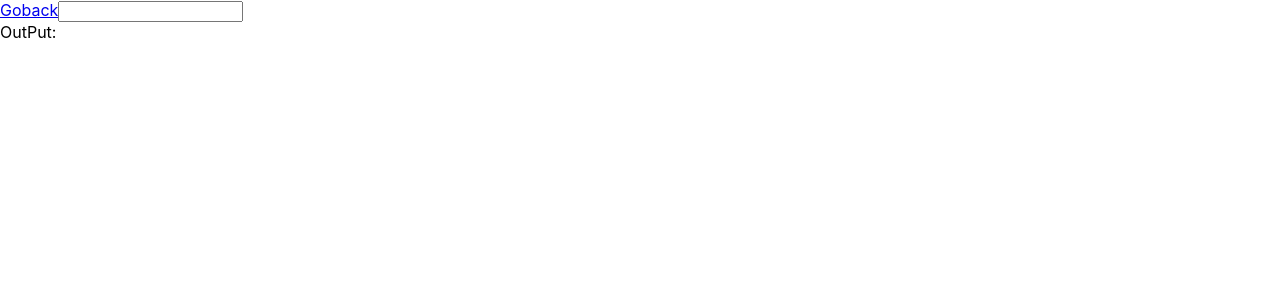
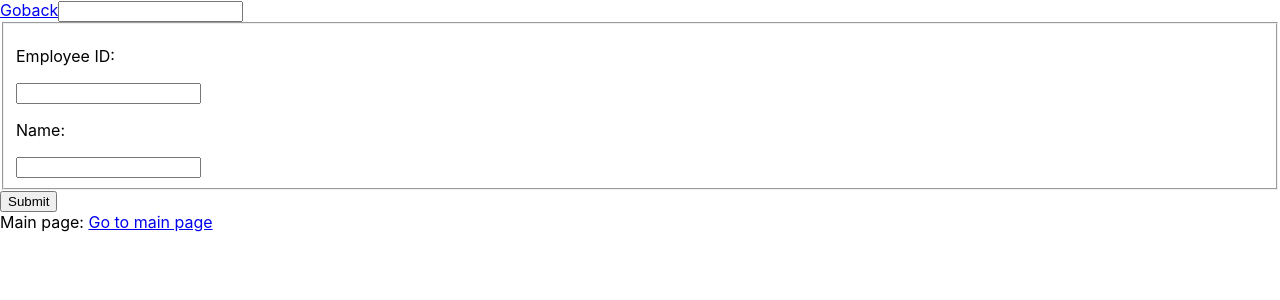
Before and after one commit to RajeshGoriga/my-app, a React (Create React App) app: page /statechange in a window 1280 px wide. Shown: the top 300 px of the page. Built offline with nearby package versions, Linux system fonts and the light colour scheme.

Commit message:
changes in Stateliftparent

```diff
--- a/src/App.css
+++ b/src/App.css
@@ -40,23 +40,26 @@
   width: 100%;
   height: 150;
   display: flex;
-  justify-content: center;
-  align-items: center;
+justify-content: center;
+  align-items: right;
 }
-
-table {
-  border: 2px solid rgb(139, 34, 99);
-  width: 800px;
-  height: 200px;
+table,  tr, td {
+  border: 1px solid black;
+  border-collapse: collapse;
 }
 th {
   border-bottom: 1px solid rgb(0, 0, 0);
 }
+table {
+  text-align: center;
+}
+tr{
+  text-align: right;
 
-td {
+}
+td{
   text-align: left;
 }
-tr
-{
-  text-align: right;
+table {
+  text-align: center;
 }
--- a/src/State.jsx
+++ b/src/State.jsx
@@ -5,7 +5,7 @@ export default class State extends React.Component {
         super()
         this.state = {
             id: 1,
-            name: "ramya"
+            name: "Ramya"
         };
     }
     render() {
--- a/src/StateLiftChild.jsx
+++ b/src/StateLiftChild.jsx
@@ -1,16 +1,26 @@
 import React from "react";
 
 export default class StateLiftChild extends React.Component {
-  constructor(props) {
+constructor(props) {
     super(props);
-    this.state = { data: undefined };
-  }
+    this.state = { data: undefined};
+}
 
   render() {
     return (
       <div>
         <a href="/">Goback</a>
         <input value={this.props.text} onChange={this.handleTextChnage}/>
+          <fieldset>
+            <label>
+              <p>Employee ID:</p>
+              <input name="id" />
+              <p>Name:</p>
+              <input Name="name "/>
+            </label>
+          </fieldset>
+          <button type="submit">Submit</button>
+
       </div>
     );
   }
--- a/src/StateLiftParent.jsx
+++ b/src/StateLiftParent.jsx
@@ -14,7 +14,8 @@ export default class  StateLiftParent extends React.Component {
           text={this.state.text}
           handleTextChange={this.handleTextChange}
         />
-        OutPut: {this.state.text}
+        Main page: {this.state.text}
+        <a href="/">Go to main page</a>
       </div>
     );
   }
```
Also changed, not shown: src/Newcomponent.jsx (+5 -2 lines), 2 other files (tests, documents, lock files or other folders).
